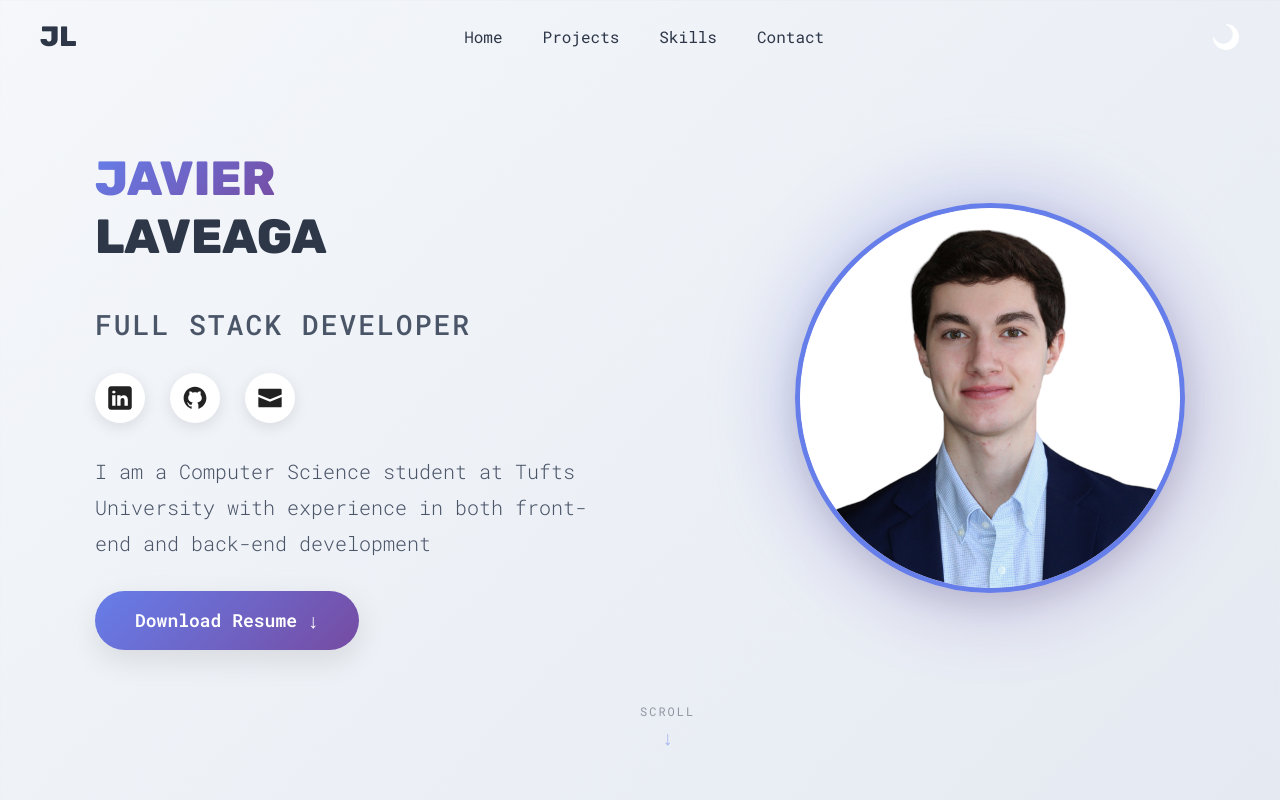
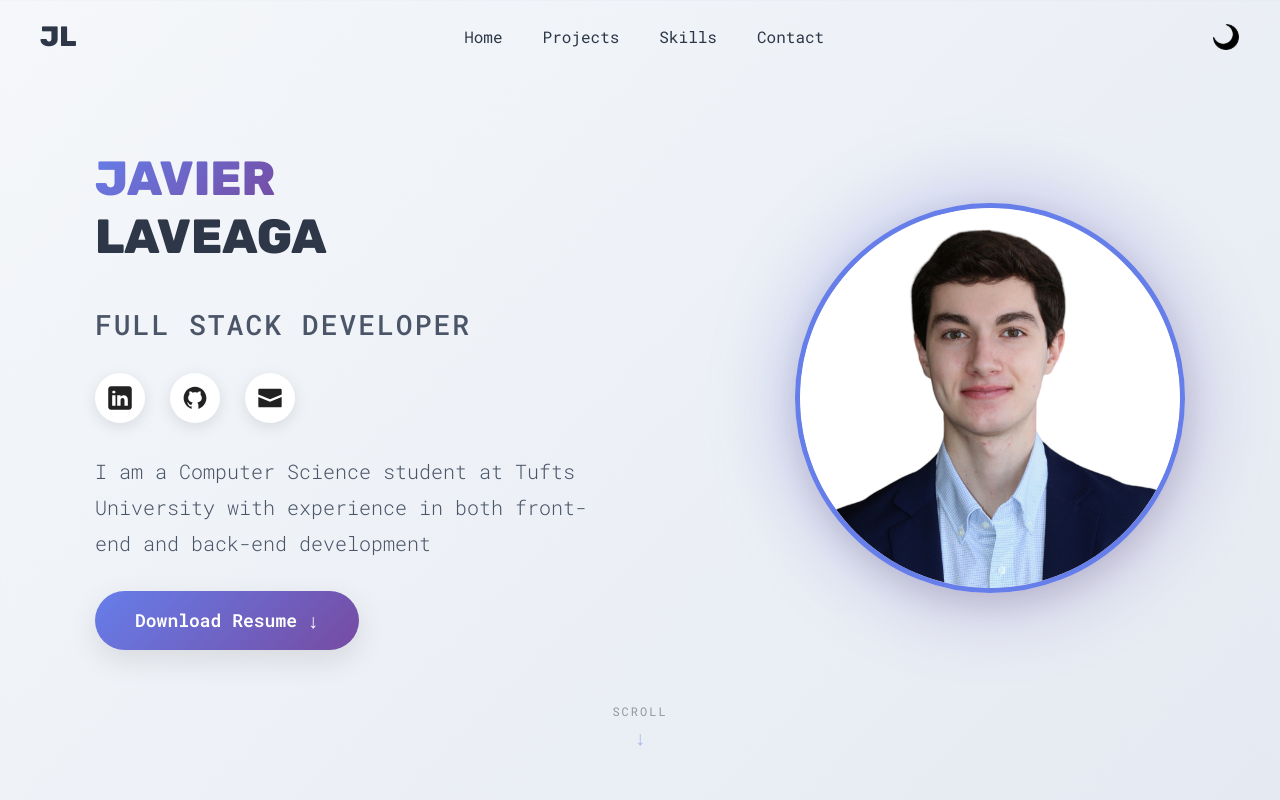
Before and after one commit to javier-la200426/javier-laveaga-web, a React (Vite) app: page / in a window 1280 px wide. Shown: the top 800 px of the page. Built offline with nearby package versions, Linux system fonts and the light colour scheme.

Commit message:
fixed minor styling issues

```diff
--- a/src/sections/Contact-info/ContactStyles.module.css
+++ b/src/sections/Contact-info/ContactStyles.module.css
@@ -5,6 +5,7 @@
     padding: 40px 20px;
     max-width: 800px;
     margin: 0 auto;
+    scroll-margin-top: 90px;
 }
 
 .form {
--- a/src/sections/Courtois/CourtoisStyles.module.css
+++ b/src/sections/Courtois/CourtoisStyles.module.css
@@ -178,11 +178,13 @@
 .scrollIndicator {
     position: absolute;
     bottom: 20px;
-    left: 50%;
-    transform: translateX(-50%);
+    left: 0;
+    right: 0;
     display: flex;
     flex-direction: column;
     align-items: center;
+    justify-content: center;
+    width: 100%;
     gap: 8px;
     opacity: 0.6;
 }
--- a/src/sections/Navbar/NavbarStyles.module.css
+++ b/src/sections/Navbar/NavbarStyles.module.css
@@ -87,12 +87,12 @@
 
 /* Make sun icon white/bright */
 [data-theme='light'] .themeToggle {
-    filter: brightness(0) invert(1);
+    filter: brightness(0) invert(0);
 }
 
 /* Make moon icon dark */
 [data-theme='dark'] .themeToggle {
-    filter: brightness(0) invert(0);
+    filter: brightness(0) invert(1);
 }
 
 @media (max-width: 768px) {
--- a/src/sections/Projects/ProjectStyles.module.css
+++ b/src/sections/Projects/ProjectStyles.module.css
@@ -7,6 +7,7 @@
     margin: 0 auto;
     width: 100%;
     overflow-x: hidden;
+    scroll-margin-top: 90px;
 }
 
 .projectsContainer {
--- a/src/sections/Skills/skillStyles.module.css
+++ b/src/sections/Skills/skillStyles.module.css
@@ -5,6 +5,7 @@
     padding: 40px 20px;
     max-width: 1200px;
     margin: 0 auto;
+    scroll-margin-top: 90px;
 }
 
 .skillsWrapper {
```
